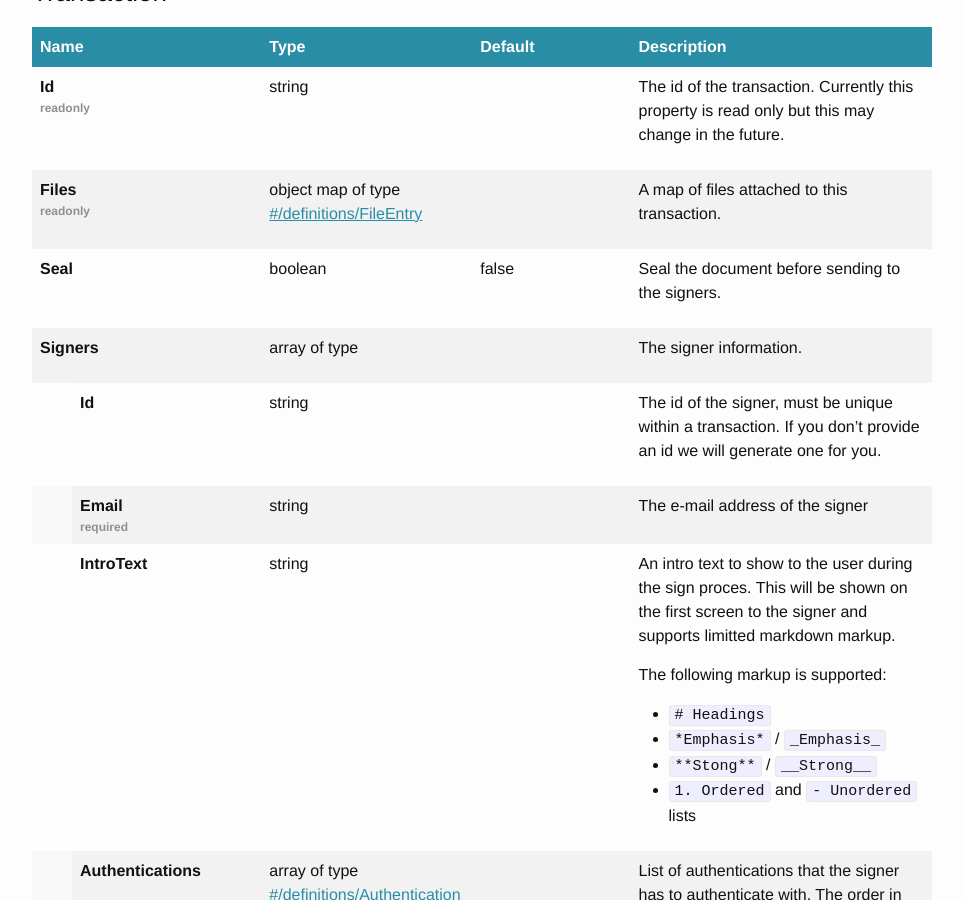
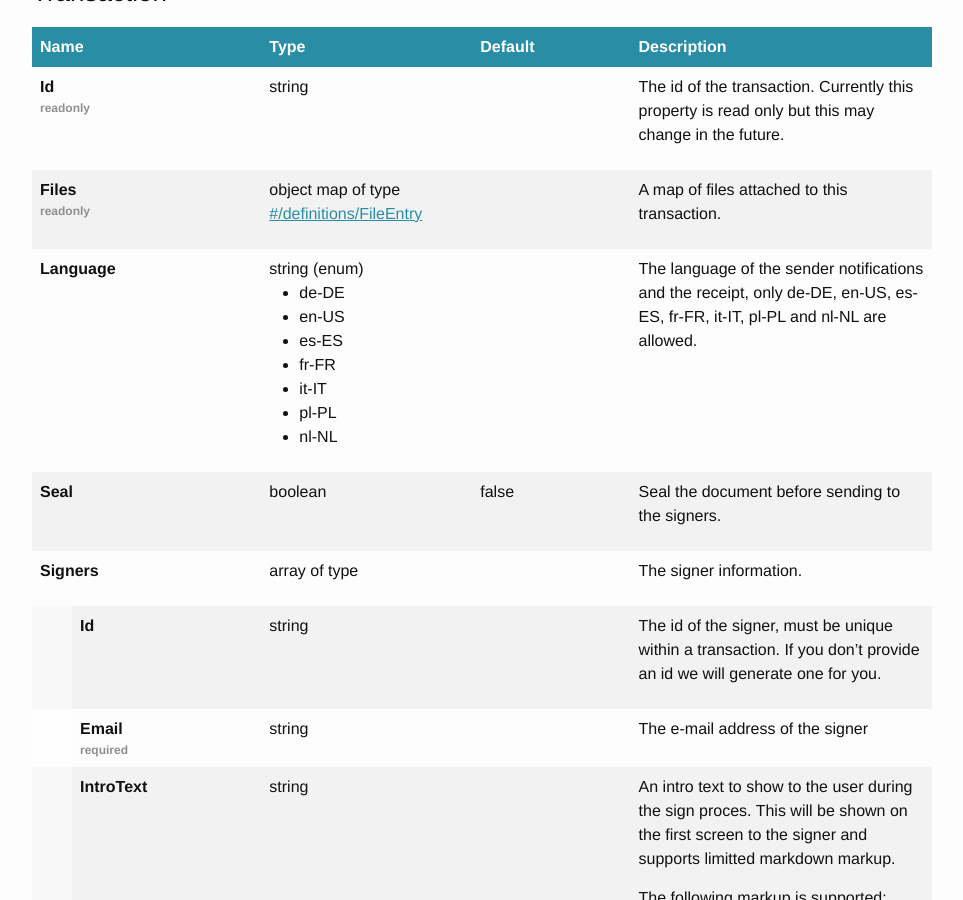
Before and after one commit to markohantula/evidos.github.io, a Jekyll site: the page built from endpoints.html, in a window 1280 px wide and 900 px high, scrolled down 8267 px. Shown: the whole window, without its empty margins (158-1121 px from the left). Built offline with Jekyll 4.4.1, drawn with Linux system fonts in a browser that asks for light colours.

Commit message:
Document transaction language property

```diff
--- a/_data/api-swagger.yaml
+++ b/_data/api-swagger.yaml
@@ -226,6 +226,17 @@ definitions:
         description: A map of files attached to this transaction.
         additionalProperties:
           $ref: '#/definitions/FileEntry'
+      Language:
+        description: The language of the sender notifications and the receipt, only de-DE, en-US, es-ES, fr-FR, it-IT, pl-PL and nl-NL are allowed.
+        type: string
+        enum:
+          - de-DE
+          - en-US
+          - es-ES
+          - fr-FR
+          - it-IT
+          - pl-PL
+          - nl-NL
       Seal:
         type: boolean
         default: false
```
